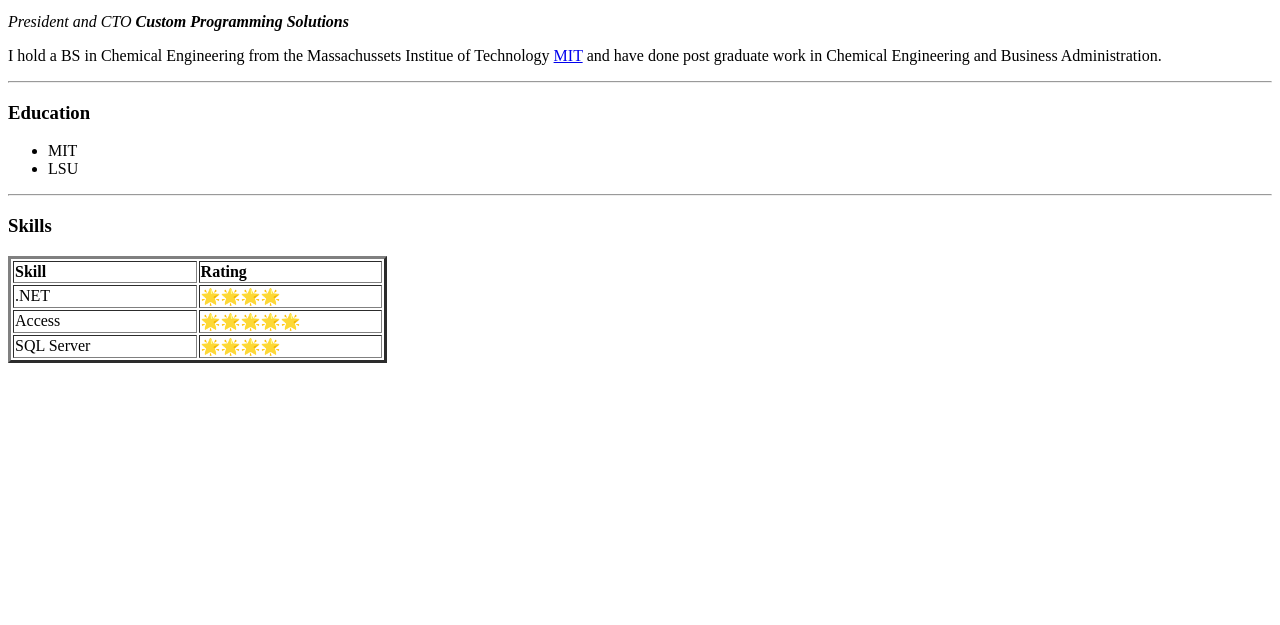
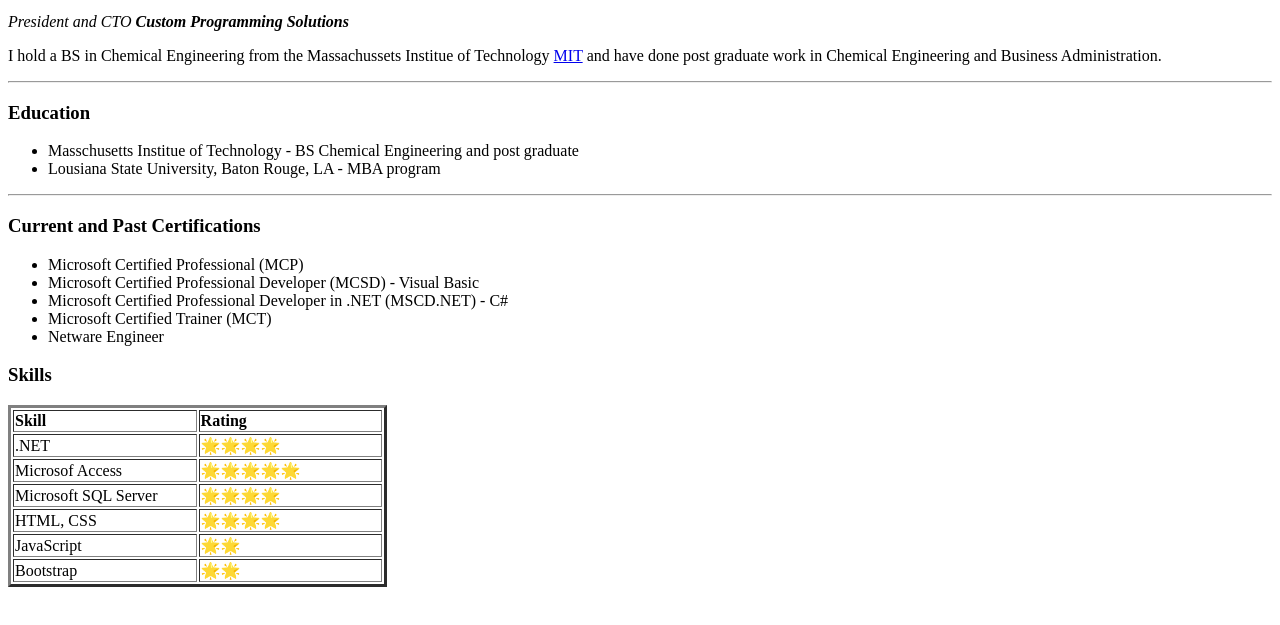
Before and after one commit to RickSline/cv, a plain HTML site: page index.html in a window 1280 px wide. Shown: the part 101-726 px from the top of the page. Drawn offline with Linux system fonts and the light colour scheme.

Commit message:
Minor additions to CV

```diff
--- a/index.html
+++ b/index.html
@@ -22,10 +22,19 @@
     <hr>
     <h3>Education</h3>
     <ul>
-        <li>MIT</li>
-        <li>LSU</li>
+        <li>Masschusetts Institue of Technology - BS Chemical Engineering and post graduate</li>
+        <li>Lousiana State University, Baton Rouge, LA - MBA program</li>
     </ul>
     <hr>
+    <h3>Current and Past Certifications</h3>
+    <ul>
+        <li>Microsoft Certified Professional (MCP)</li>
+        <li>Microsoft Certified Professional Developer (MCSD) - Visual Basic</li>
+        <li>Microsoft Certified Professional Developer in .NET (MSCD.NET) - C#</li>
+        <li>Microsoft Certified Trainer (MCT)</li>
+        <li>Netware Engineer</li>
+
+    </ul>
     <h3>Skills</h3>
     <table width="30%" border="3px">
         <thead>
@@ -40,13 +49,24 @@
                 <td>🌟🌟🌟🌟</td>
             </tr>
             <tr>
-            <td>Access</td>
+                <td>Microsof Access</td>
                 <td>🌟🌟🌟🌟🌟</td>
             </tr>
             <tr>
-                <td>SQL Server</td>
+                <td>Microsoft SQL Server</td>
                 <td>🌟🌟🌟🌟</td>
-
+            </tr>
+            <tr>
+                <td>HTML, CSS</td>
+                <td>🌟🌟🌟🌟</td>
+            </tr>
+            <tr>
+                <td>JavaScript</td>
+                <td>🌟🌟</td>
+            </tr>
+            <tr>
+                <td>Bootstrap</td>
+                <td>🌟🌟</td>
             </tr>
         </tbody>
     </table>
```
Lines whose indentation alone changed are shown as unchanged.
